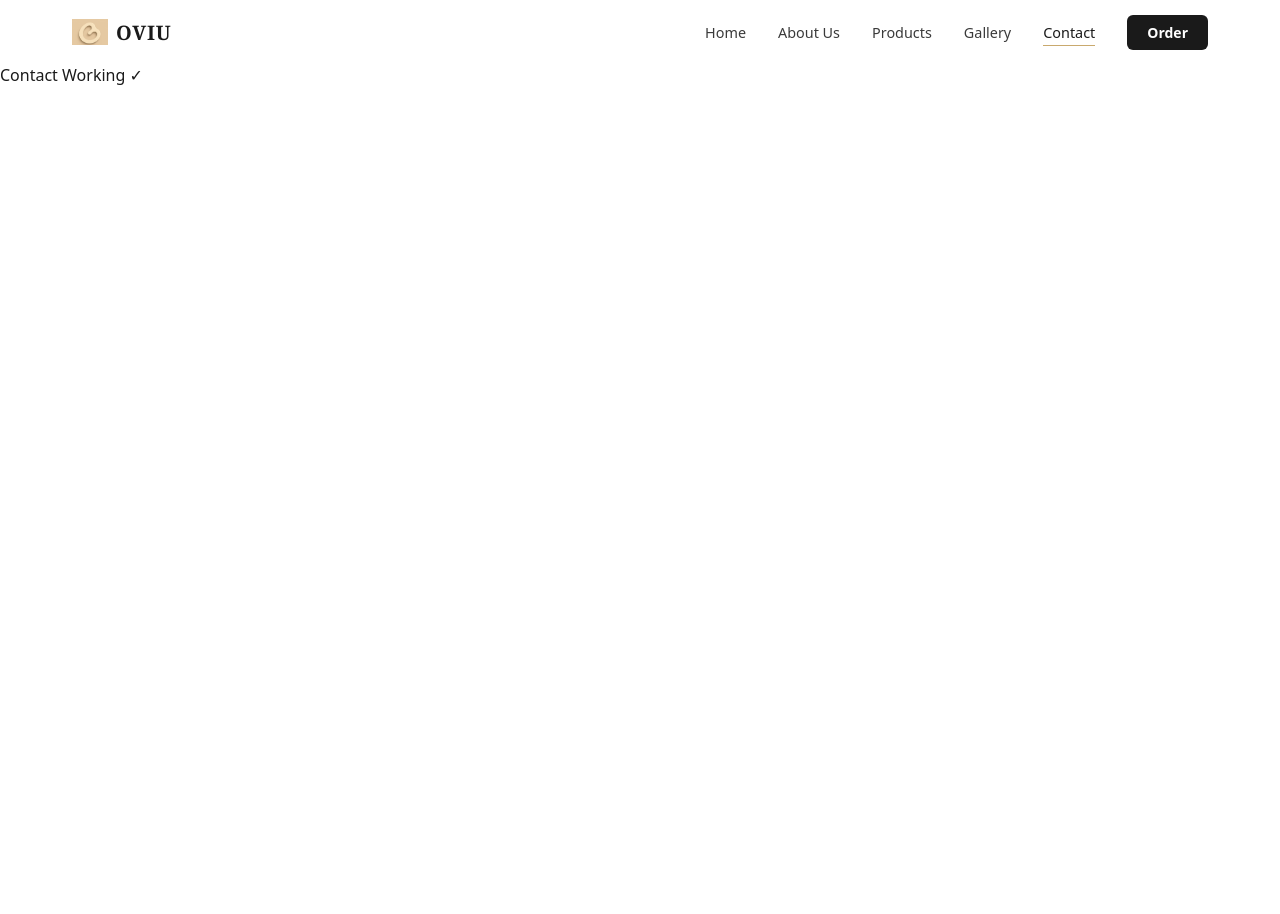
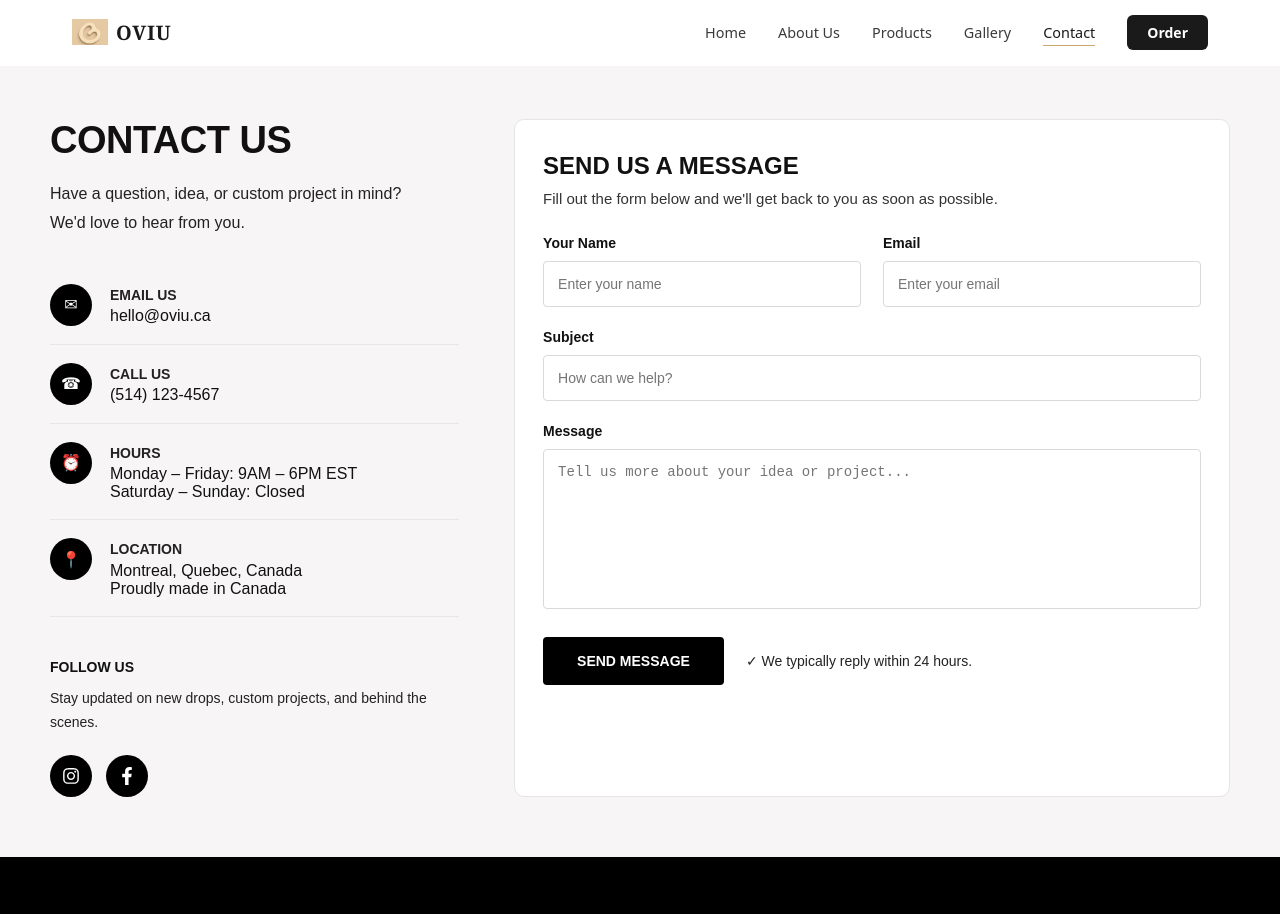
Before and after one commit to Doumbouya94/oviu-website, a React (Vite) app in the folder frontend/: page /contact in a window 1280 px wide. Shown: the top 914 px of the page. Before the commit the page ends 800 px from the top, so only its background shows below. Built offline with nearby package versions, Linux system fonts and the light colour scheme.

Commit message:
Contact Files

```diff
--- /dev/null
+++ b/frontend/src/features/contact-us/Contact.css
@@ -0,0 +1,286 @@
+.contact-page {
+  width: 100%;
+  background: #f7f5f5;
+  color: #111;
+  font-family: Arial, Helvetica, sans-serif;
+}
+
+.contact-container {
+  max-width: 1450px;
+  margin: 0 auto;
+  padding: 55px 50px 60px;
+  display: grid;
+  grid-template-columns: 1fr 1.75fr;
+  gap: 55px;
+}
+
+/* LEFT SIDE */
+.contact-left {
+  display: flex;
+  flex-direction: column;
+}
+
+.contact-left h1 {
+  font-size: 38px;
+  font-weight: 800;
+  margin-bottom: 18px;
+  letter-spacing: -0.5px;
+}
+
+.contact-description {
+  font-size: 16px;
+  line-height: 1.8;
+  color: #222;
+  margin-bottom: 28px;
+}
+
+.contact-info-block {
+  display: flex;
+  align-items: flex-start;
+  gap: 18px;
+  padding: 18px 0;
+  border-bottom: 1px solid #e7e7e7;
+}
+
+.contact-icon {
+  width: 42px;
+  height: 42px;
+  border-radius: 50%;
+  background: #000;
+  color: #fff;
+  display: flex;
+  align-items: center;
+  justify-content: center;
+  font-size: 16px;
+  flex-shrink: 0;
+}
+
+.contact-info-block h3 {
+  margin: 0;
+  color: #222;
+  line-height: 1.7;
+  font-size: 14px;
+}
+
+/* SOCIAL */
+.social-section {
+  margin-top: 42px;
+}
+
+.social-section h3 {
+  font-size: 14px;
+  font-weight: 800;
+  margin-bottom: 12px;
+}
+
+.social-section p {
+  font-size: 14px;
+  line-height: 1.7;
+  color: #222;
+  margin-bottom: 20px;
+}
+
+.social-icons {
+  display: flex;
+  gap: 14px;
+}
+
+.social-icons a {
+  width: 42px;
+  height: 42px;
+  border-radius: 50%;
+  background: #000;
+  color: #fff;
+  display: flex;
+  align-items: center;
+  justify-content: center;
+  text-decoration: none;
+  font-size: 18px;
+  transition: 0.25s ease;
+}
+
+.social-icons a:hover {
+  transform: translateY(-2px);
+}
+
+/* RIGHT SIDE */
+.contact-right {
+  background: #fff;
+  border: 1px solid #e5e5e5;
+  border-radius: 10px;
+  padding: 32px 28px;
+}
+
+.contact-right h2 {
+  font-size: 24px;
+  font-weight: 800;
+  margin-bottom: 10px;
+}
+
+.form-description {
+  color: #333;
+  margin-bottom: 28px;
+  font-size: 15px;
+}
+
+.contact-form {
+  display: flex;
+  flex-direction: column;
+  gap: 22px;
+}
+
+.row-fields {
+  display: grid;
+  grid-template-columns: 1fr 1fr;
+  gap: 22px;
+}
+
+.field-group {
+  display: flex;
+  flex-direction: column;
+}
+
+.field-group label {
+  margin-bottom: 10px;
+  font-size: 14px;
+  font-weight: 600;
+}
+
+.field-group input,
+.field-group textarea {
+  border: 1px solid #d9d9d9;
+  border-radius: 4px;
+  padding: 14px 14px;
+  font-size: 14px;
+  background: #fff;
+  outline: none;
+  transition: border-color 0.2s ease;
+}
+
+.field-group input:focus,
+.field-group textarea:focus {
+  border-color: #000;
+}
+
+.field-group textarea {
+  resize: none;
+  min-height: 160px;
+}
+
+.submit-row {
+  display: flex;
+  align-items: center;
+  gap: 22px;
+  margin-top: 6px;
+}
+
+.submit-row button {
+  background: #000;
+  color: #fff;
+  border: none;
+  border-radius: 4px;
+  padding: 16px 34px;
+  font-size: 14px;
+  font-weight: 700;
+  cursor: pointer;
+  transition: 0.25s ease;
+  min-width: 180px;
+}
+
+.submit-row button:hover {
+  opacity: 0.9;
+}
+
+.reply-text {
+  display: flex;
+  align-items: center;
+  gap: 10px;
+  font-size: 14px;
+  color: #222;
+}
+
+/* FOOTER */
+.contact-footer {
+  background: #000;
+  color: #fff;
+  padding: 55px 50px 35px;
+  display: grid;
+  grid-template-columns: 1.3fr 1fr 1fr 1fr;
+  gap: 45px;
+}
+
+.footer-column h2,
+.footer-column h3 {
+  font-size: 20px;
+}
+
+.footer-column h2 {
+  font-size: 42px;
+  font-weight: 800;
+}
+
+.footer-column h3 {
+  font-size: 20px;
+}
+
+.footer-column p {
+  margin-bottom: 12px;
+  color: #d8d8d8;
+  line-height: 1.8;
+  font-size: 15px;
+}
+
+.footer-column ul {
+  list-style: none;
+  padding: 0;
+  margin: 0;
+}
+
+.footer-column li {
+  margin-bottom: 14px;
+  color: #d8d8d8;
+  cursor: pointer;
+  transition: 0.2s ease;
+}
+
+.footer-column li:hover {
+  color: #fff;
+}
+
+@media (max-width: 1000px) {
+  .contact-container {
+    grid-template-columns: 1fr;
+  }
+
+  .contact-footer {
+    grid-template-columns: 1fr 1fr;
+  }
+}
+
+@media (max-width: 700px) {
+  .contact-container {
+    padding: 40px 20px;
+  }
+
+  .contact-right {
+    padding: 24px;
+  }
+
+  .row-fields {
+    grid-template-columns: 1fr;
+  }
+
+  .submit-row {
+    flex-direction: column;
+    align-items: flex-start;
+  }
+
+  .contact-footer {
+    grid-template-columns: 1fr;
+    padding: 45px 20px;
+  }
+
+  .contact-left h1 {
+    font-size: 32px;
+  }
+}
--- a/frontend/src/features/contact-us/Contact.jsx
+++ b/frontend/src/features/contact-us/Contact.jsx
@@ -1,5 +1,194 @@
+import "./Contact.css";
+
+import {
+  FaInstagram,
+  FaFacebookF,
+} from "react-icons/fa";
+
 const Contact = () => {
-  return <div>Contact Working ✓</div>;
+  return (
+    <div id="contact" className="contact-page">
+      <div className="contact-container">
+
+        {/* LEFT SIDE */}
+        <div className="contact-left">
+          <h1>CONTACT US</h1>
+
+          <p className="contact-description">
+            Have a question, idea, or custom project in mind?
+            <br />
+            We'd love to hear from you.
+          </p>
+
+          <div className="contact-info-block">
+            <div className="contact-icon">✉</div>
+            <div>
+              <h3>EMAIL US</h3>
+              <p>hello@oviu.ca</p>
+            </div>
+          </div>
+
+          <div className="contact-info-block">
+            <div className="contact-icon">☎</div>
+            <div>
+              <h3>CALL US</h3>
+              <p>(514) 123-4567</p>
+            </div>
+          </div>
+
+          <div className="contact-info-block">
+            <div className="contact-icon">⏰</div>
+            <div>
+              <h3>HOURS</h3>
+              <p>Monday – Friday: 9AM – 6PM EST</p>
+              <p>Saturday – Sunday: Closed</p>
+            </div>
+          </div>
+
+          <div className="contact-info-block">
+            <div className="contact-icon">📍</div>
+            <div>
+              <h3>LOCATION</h3>
+              <p>Montreal, Quebec, Canada</p>
+              <p>Proudly made in Canada</p>
+            </div>
+          </div>
+
+          <div className="social-section">
+            <h3>FOLLOW US</h3>
+            <p>
+              Stay updated on new drops, custom projects,
+              and behind the scenes.
+            </p>
+
+          <div className="social-icons">
+              <a
+                href="https://www.instagram.com/oviu.prints?utm_source=ig_web_button_share_sheet&igsh=ZDNlZDc0MzIxNw=="
+                target="_blank"
+                rel="noopener noreferrer"
+              >
+              <FaInstagram />
+              </a>
+
+              <a
+                href="https://www.facebook.com/profile.php?id=61585829897565&ref=PROFILE_EDIT_xav_ig_profile_page_web#"
+                target="_blank"
+                rel="noopener noreferrer"
+              >
+              <FaFacebookF />
+              </a>
+            </div>
+          </div>
+        </div>
+
+        {/* RIGHT SIDE */}
+        <div className="contact-right">
+          <h2>SEND US A MESSAGE</h2>
+
+          <p className="form-description">
+            Fill out the form below and we'll get back to you as soon as possible.
+          </p>
+
+          <form className="contact-form">
+
+            <div className="row-fields">
+              <div className="field-group">
+                <label>Your Name</label>
+                <input type="text" placeholder="Enter your name" />
+              </div>
+
+              <div className="field-group">
+                <label>Email</label>
+                <input type="email" placeholder="Enter your email" />
+              </div>
+            </div>
+
+            <div className="field-group">
+              <label>Subject</label>
+              <input type="text" placeholder="How can we help?" />
+            </div>
+
+            <div className="field-group">
+              <label>Message</label>
+              <textarea
+                rows="8"
+                placeholder="Tell us more about your idea or project..."
+              ></textarea>
+            </div>
+
+            <div className="submit-row">
+              <button type="submit">SEND MESSAGE</button>
+
+              <p className="reply-text">
+                ✓ We typically reply within 24 hours.
+              </p>
+            </div>
+
+          </form>
+        </div>
+      </div>
+
+
+      {/* FOOTER */}
+      <footer className="contact-footer">
+
+        <div className="footer-column">
+          <h2>oviu</h2>
+          <p>Your vision. Made real.</p>
+          <p>
+            Custom apparel and 3D prints made with passion,
+            precision, and creativity.
+          </p>
+        </div>
+
+        <div className="footer-column">
+          <h3>SHOP</h3>
+          <p>All Products</p>
+          <p>Custom Order</p>
+          <p>3D Prints</p>
+          <p>Gift Cards</p>
+        </div>
+
+        <div className="footer-column">
+  <h3>COMPANY</h3>
+
+  <p onClick={() => document
+        .getElementById("about")
+        ?.scrollIntoView({ behavior: "smooth" })}
+    style={{ cursor: "pointer" }}>
+    About Oviu </p>
+
+  <p onClick={() => document
+        .getElementById("gallery")
+        ?.scrollIntoView({ behavior: "smooth" })}
+    style={{ cursor: "pointer" }}>
+    Gallery / Portfolio
+  </p>
+
+  <p onClick={() => document
+        .getElementById("contact")
+        ?.scrollIntoView({ behavior: "smooth" })}
+    style={{ cursor: "pointer" }}
+  >
+    Contact Us
+  </p>
+
+  <p>FAQs</p>
+</div>
+
+
+
+        <div className="footer-column">
+          <h3>CUSTOM ORDERS</h3>
+          <p>How it works</p>
+          <p>Bulk Orders</p>
+          <p>Design Guidelines</p>
+          <p>Pricing Guide</p>
+        </div>
+
+      </footer>
+    </div>
+  );
 };
 
 export default Contact;
```
